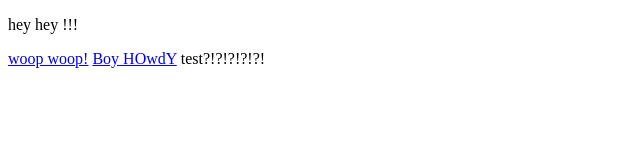
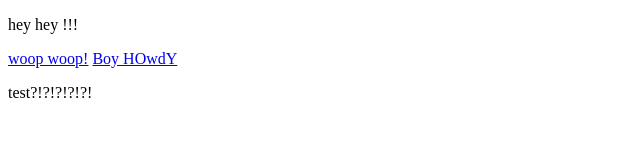
Before and after one commit to apekearo/apekearo.github.io, a plain HTML site: page index.html in a window 1280 px wide. Shown: the whole page, without its empty margins (0-640 px from the left). Drawn offline with Linux system fonts and the light colour scheme.

Commit message:
Update index.html
wrap in p tag

```diff
--- a/index.html
+++ b/index.html
@@ -3,10 +3,11 @@
 <head>
 	<title></title>
 </head>
+
 <body>
-<p> hey hey !!!</p>
+	<p> hey hey !!!</p>
 	<a href="https://apekearo.github.io/Basic-Portfolio/index.html">woop woop!</a>
 	<a href="https://apekearo.github.io/Responsive-Portfolio/index.html">Boy HOwdY</a>
-test?!?!?!?!?!
+	<p>test?!?!?!?!?!</p>
 </body>
 </html>
```
